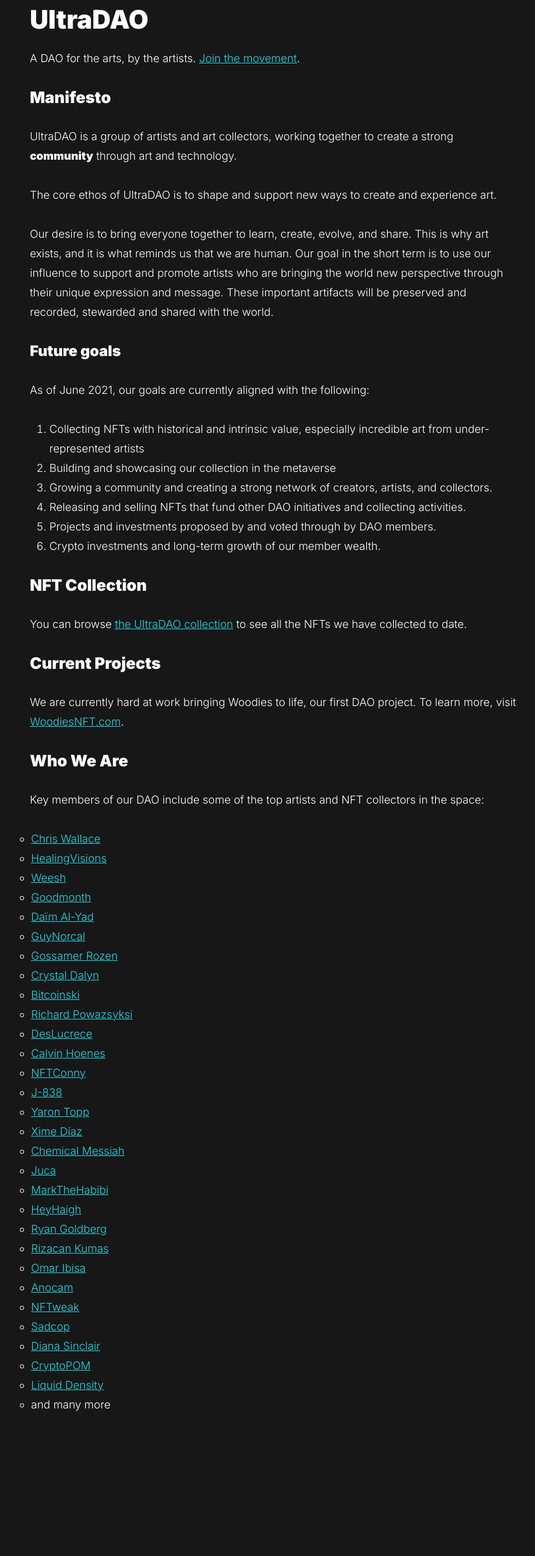
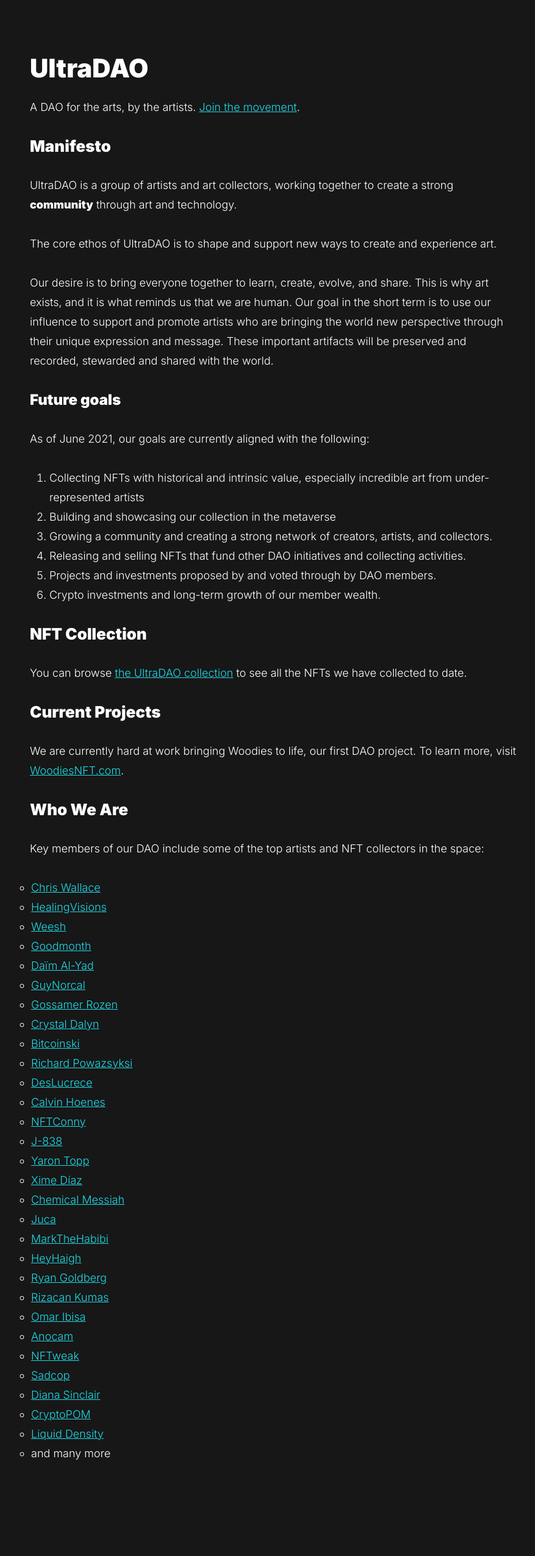
Before and after one commit to chriswallace/UltraDAO, a Jekyll site: the page built from index.md, in a window 1280 px wide. Shown: the whole page at 61% size, without its empty margins (191-1069 px from the left). Built offline with Jekyll 4.4.1, drawn with Linux system fonts in a browser that asks for light colours; after the commit the page ends 2512 px from its top, so only the background shows below that.

Commit message:
Fix top margin

```diff
--- a/assets/css/main.css
+++ b/assets/css/main.css
@@ -157,8 +157,8 @@
 
 .container{
   max-width: 800px;
-  margin: 0 auto;
-  padding-bottom: 200px;
+  margin: 80px auto 0;
+  padding-bottom: 80px;
   width: calc(100% - 4rem);
 }
 
```
